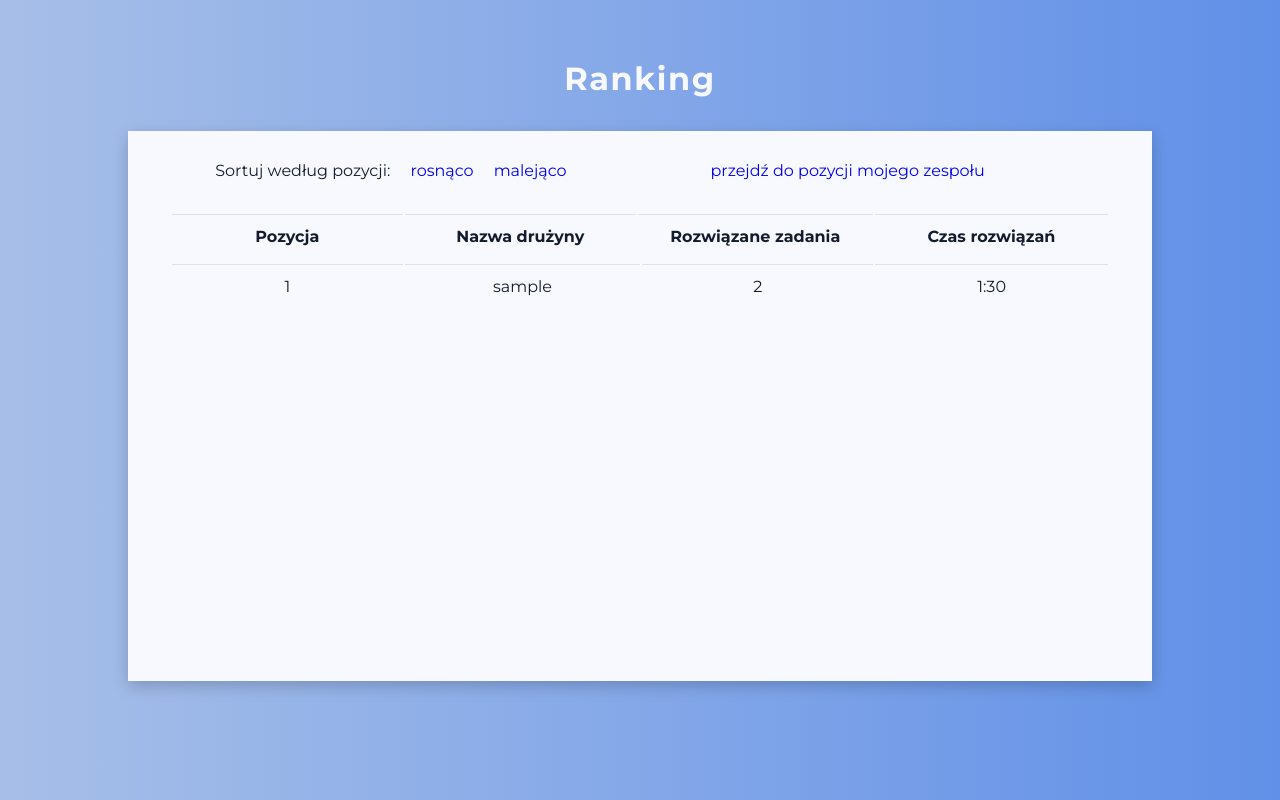
After one commit to rajke24/coding_competition_app, a Django app: page /ranking/ in a window 1280 px wide. The commit adds this page. Run offline with Django 3.2, Linux system fonts and the light colour scheme; tables that the repository leaves empty hold one stand-in row (values such as "Sample post").

Commit message:
Add ranking

```diff
--- a/competition/models.py
+++ b/competition/models.py
@@ -52,3 +52,6 @@ class Configuration(models.Model):
     participants_limit = models.PositiveIntegerField()
     competition_status = models.IntegerField(choices=CompetitionStatus.choices, default=CompetitionStatus.INACTIVE)
     ranking_visibility = models.IntegerField(choices=RankingVisibility.choices, default=RankingVisibility.VISIBLE)
+
+    def __str__(self):
+        return "Configuration"
--- a/competition/static/competition/main.css
+++ b/competition/static/competition/main.css
@@ -30,6 +30,9 @@ body {
             var(--light-blue)
     );
 }
+html {
+    scroll-behavior: smooth;
+}
 
 a {
     text-decoration: none;
@@ -51,7 +54,7 @@ h4 {
 
 .wrapper {
     width: 100%;
-    height: 100vh;
+    min-height: 100vh;
     display: flex;
     align-items: center;
     justify-content: center;
@@ -69,7 +72,7 @@ h4 {
     color: #131C2E;
     padding: 30px 40px;
     margin-top: 20px;
-    margin-bottom: 70px;
+    margin-bottom: 60px;
 }
 
 .panel form {
@@ -85,8 +88,13 @@ h4 {
 
 .register-panel {
     width: 80%;
+    text-align: center;
 }
 
+.ranking-panel {
+    width: 80%;
+    height: 550px;
+}
 
 .switch {
     position: relative;
@@ -266,3 +263,48 @@ input:checked + .slider:before {
 .team-form-double-inner {
     padding: 1em 1em;
 }
+
+/*
+RANKING
+*/
+.sorting {
+    width: 90%;
+    display: flex;
+    margin-bottom: 30px;
+}
+.sorting a {
+    margin-left: 20px;
+}
+.sorting a:hover {
+    color: var(--light-blue);
+}
+.sorting .go-to-link {
+    margin-right:80px;
+    margin-left: auto;
+}
+
+table {
+    width: 100%;
+    margin: 0 auto;
+}
+table tbody {
+    max-height: 380px;
+    overflow-y: auto;
+    display:block;
+    width: 100%;
+}
+table tr {
+    display:block;
+    width: 100%
+}
+table tbody tr:hover {
+    background: #b9d5fd;
+}
+
+table td, th {
+    padding: .75rem;
+    vertical-align: top;
+    border-top: 1px solid #dee2e6;
+    width: 250px;
+    text-align: center;
+}
--- /dev/null
+++ b/competition/templates/competition/ranking.html
@@ -0,0 +1,81 @@
+{% load static %}
+<!DOCTYPE html>
+<html lang="en">
+<head>
+    <meta charset="UTF-8">
+    <meta name="viewport" content="width=device-width, initial-scale=1.0">
+    <link
+      rel="stylesheet"
+      href="{% static 'competition/main.css' %}"
+      type="text/css"
+    />
+    <title>Document</title>
+</head>
+<body>
+    <div class="wrapper">
+        <h1>Ranking</h1>
+        <section class="panel ranking-panel">
+            <div class="sorting">
+                Sortuj według pozycji:
+                <a href="#" onclick="sortTable('asc')">rosnąco</a>
+                <a href="#" onclick="sortTable('desc')">malejąco</a>
+                <a href="{% url 'ranking' %}#team3" class="go-to-link">przejdź do pozycji mojego zespołu</a>
+            </div>
+            <table id="ranking">
+                <thead>
+                    <tr>
+                        <th>Pozycja</th>
+                        <th>Nazwa drużyny</th>
+                        <th>Rozwiązane zadania</th>
+                        <th>Czas rozwiązań</th>
+                    </tr>
+                </thead>
+                <tbody>
+                    {% for team in teams %}
+                    <tr id="{{ team.team_as_user.username }}">
+                        <td class="ranking-position">{{ forloop.counter }}</td>
+                        <td>{{ team.team_as_user.username }}</td>
+                        <td>2</td>
+                        <td>1:30</td>
+                    </tr>
+                    {% endfor %}
+                </tbody>
+            </table>
+        </section>
+    </div>
+</body>
+<script>
+    const sortTable = (type) => {
+      let rows, switching, i, positionX, positionY, shouldSwitch;
+      const table = document.getElementById("ranking");
+      switching = true;
+
+      while (switching) {
+        switching = false;
+        rows = table.rows;
+        for (i = 1; i < rows.length - 1; i++) {
+          shouldSwitch = false;
+
+          positionX = rows[i].getElementsByClassName("ranking-position")[0];
+          positionY = rows[i + 1].getElementsByClassName("ranking-position")[0];
+          if (type === 'asc') {
+            if (parseInt(positionX.innerHTML) > parseInt(positionY.innerHTML)) {
+                shouldSwitch = true;
+                break;
+            }
+          }
+          if (type === 'desc') {
+            if (parseInt(positionX.innerHTML) < parseInt(positionY.innerHTML)) {
+                shouldSwitch = true;
+                break;
+            }
+          }
+        }
+        if (shouldSwitch) {
+          rows[i].parentNode.insertBefore(rows[i + 1], rows[i]);
+          switching = true;
+        }
+      }
+    }
+</script>
+</html>
--- a/competition/templates/competition/registration.html
+++ b/competition/templates/competition/registration.html
@@ -12,8 +12,8 @@
     <title>Document</title>
 
 </head>
-<div class="register-wrapper">
-    <h1>Rejestracja</h1>
+<div class="wrapper">
+    <h1 style="margin-top:20px">Rejestracja</h1>
     <div class="panel register-panel">
         <form method="POST">
             {% csrf_token %}
--- a/competition/views.py
+++ b/competition/views.py
@@ -19,9 +19,6 @@ def configpanel(request):
         if form.is_valid():
             competition_status = form.cleaned_data['competition_status']
             ranking_visibility = form.cleaned_data['ranking_visibility']
-            print(competition_status)
-            print(ranking_visibility)
-            configuration = Configuration.objects.all()[0]
             configuration.competition_status = competition_status
             configuration.ranking_visibility = ranking_visibility
             configuration.save()
@@ -231,3 +228,8 @@ class TestResult(Enum):
     COMPILATION_ERROR = 4
     RUNTIME_ERROR = 5
     TIME_EXCEEDED_ERROR = 6
+
+
+def ranking(request):
+    teams = Team.objects.all()
+    return render(request, 'competition/ranking.html', {"teams": teams})
--- a/project/urls.py
+++ b/project/urls.py
@@ -2,7 +2,7 @@ from django.contrib import admin
 from django.urls import path
 from django.conf import settings
 from django.conf.urls.static import static
-from competition.views import configpanel
+from competition.views import configpanel, ranking
 from competition import views
 
 urlpatterns = [
@@ -10,5 +10,6 @@ urlpatterns = [
     path('config-panel/', configpanel, name='config-panel'),
     path('register/', views.register, name='registration'),
     path('register/limit', views.no_team_slots_available, name='register-no-team-slots-available'),
-    path('solution', views.send_solution, name='send-solution')
+    path('solution', views.send_solution, name='send-solution'),
+    path('ranking/', ranking, name='ranking'),
 ] + static(settings.STATIC_URL, document_root=settings.STATIC_ROOT)
```
Also changed, not shown: other parts of competition/static/competition/main.css (+8 -19 lines), competition/templates/competition/configpanel.html (+5 -5 lines).
